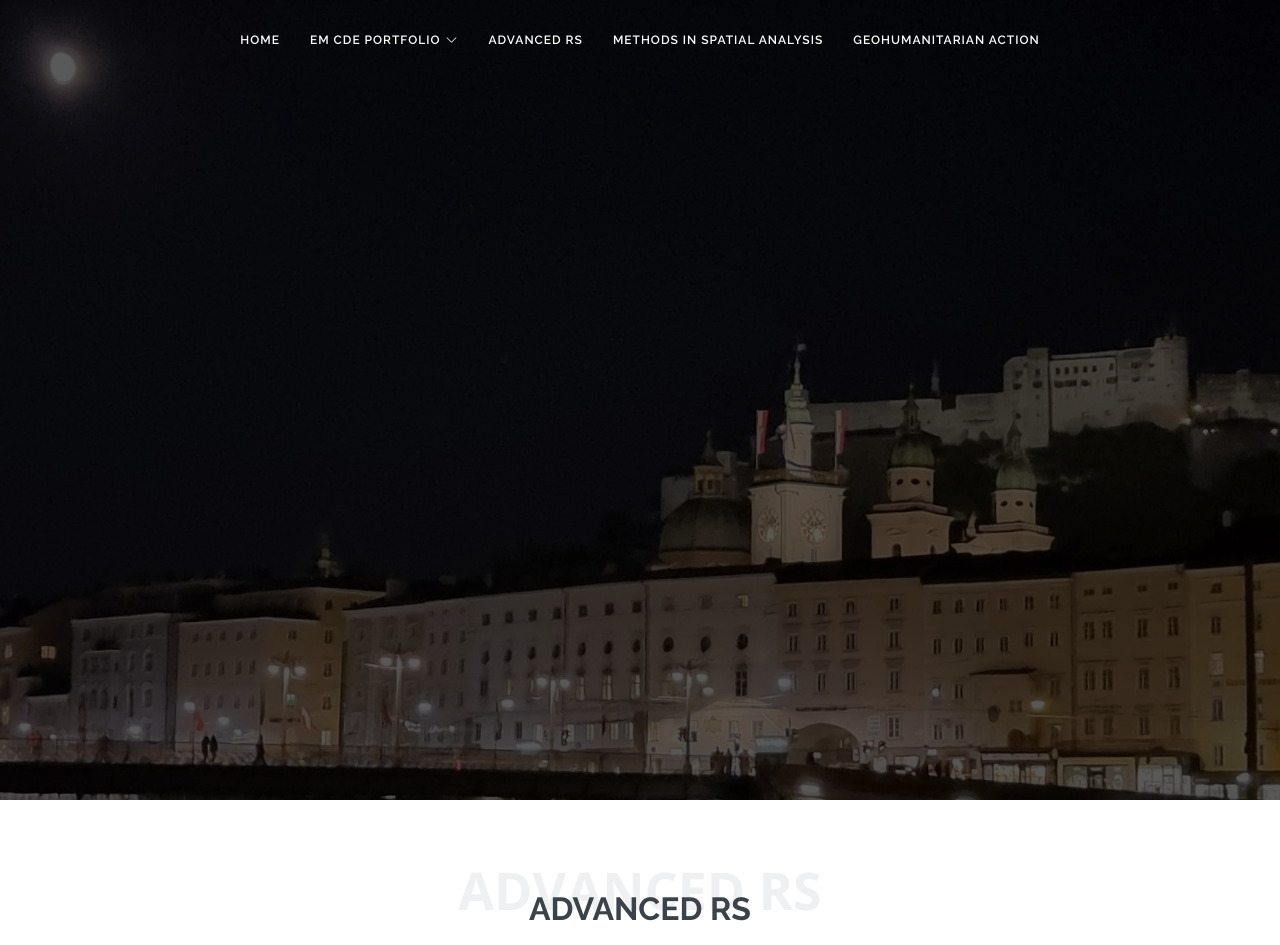
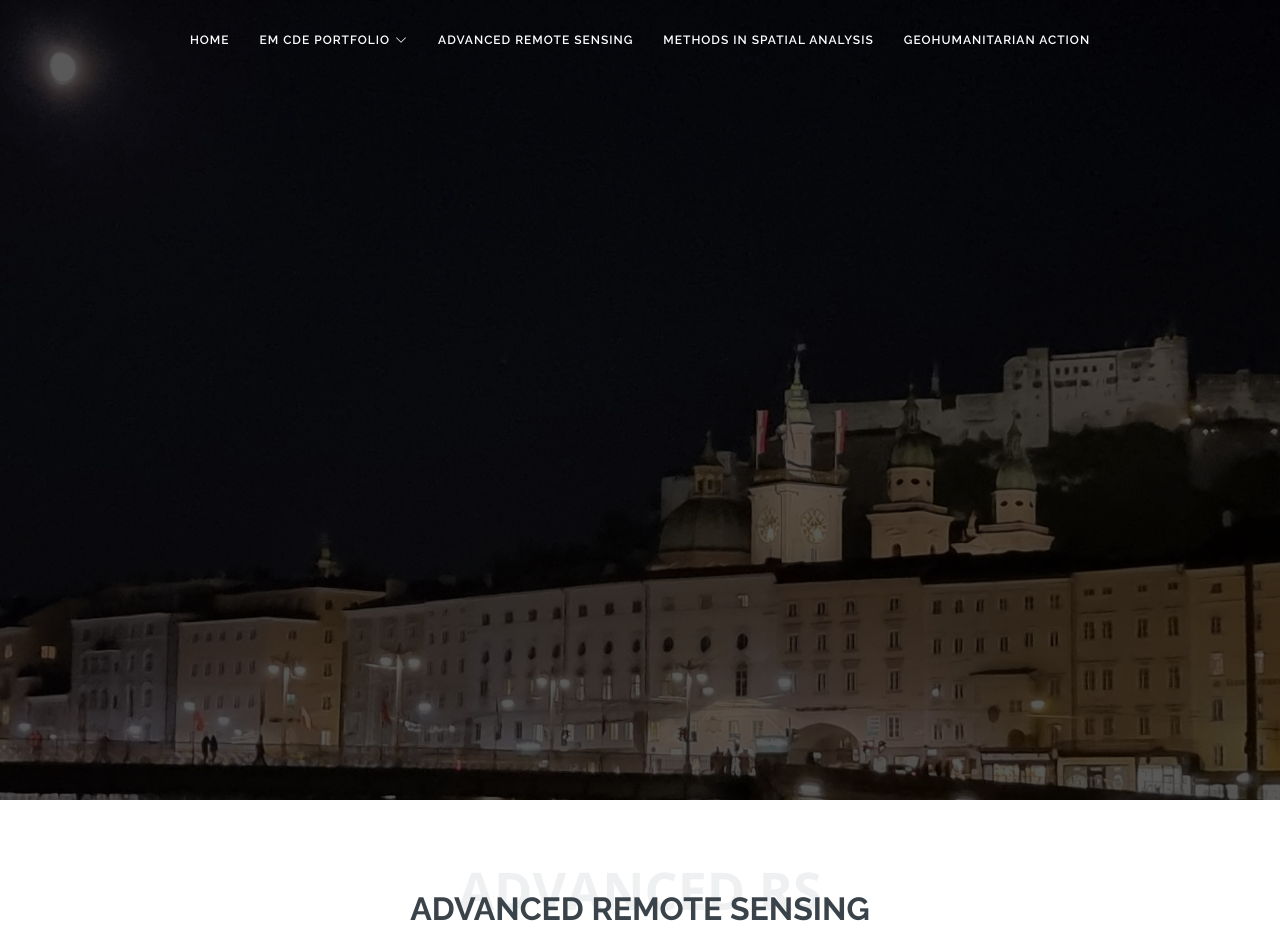
Before and after one commit to rabenojha/EMCDE-portfolio, a plain HTML site: page salzburg.html in a window 1280 px wide. Shown: the top 945 px of the page. Drawn offline with nearby package versions, Linux system fonts and the light colour scheme.

Commit message:
Update salzburg.html

```diff
--- a/salzburg.html
+++ b/salzburg.html
@@ -52,7 +52,7 @@
           </ul>
         </li>
 
-        <li><a class="nav-link scrollto" href="#about">Advanced RS</a></li>
+        <li><a class="nav-link scrollto" href="#about">Advanced Remote Sensing</a></li>
         <li><a class="nav-link scrollto" href="#spatialanalysis">Methods in Spatial Analysis</a></li>
         <li><a class="nav-link scrollto" href="#services">Geohumanitarian Action</a></li>
       </ul>
@@ -81,7 +81,7 @@
 
         <div class="section-title">
           <span>Advanced RS</span>
-          <h2>Advanced RS</h2>
+          <h2>Advanced Remote Sensing</h2>
           <p>Below are some of the works done as a fulfillment for 'Advanced Remote Sensing' course.</p>
         </div>
 
```
